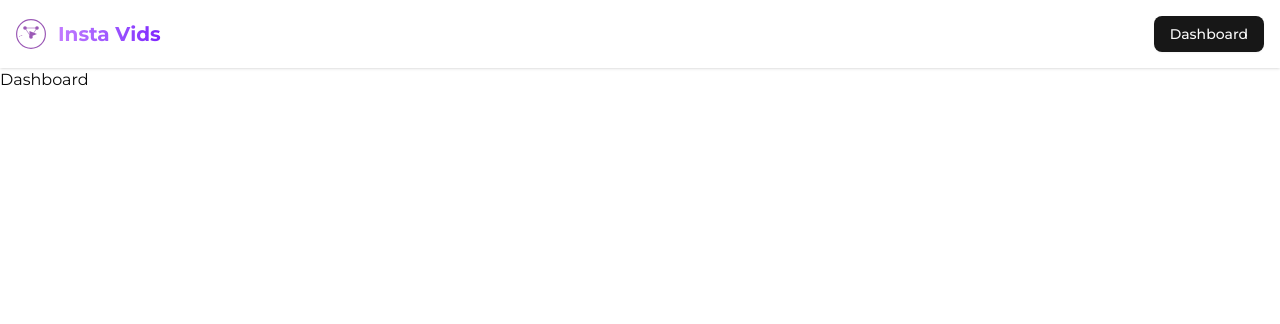
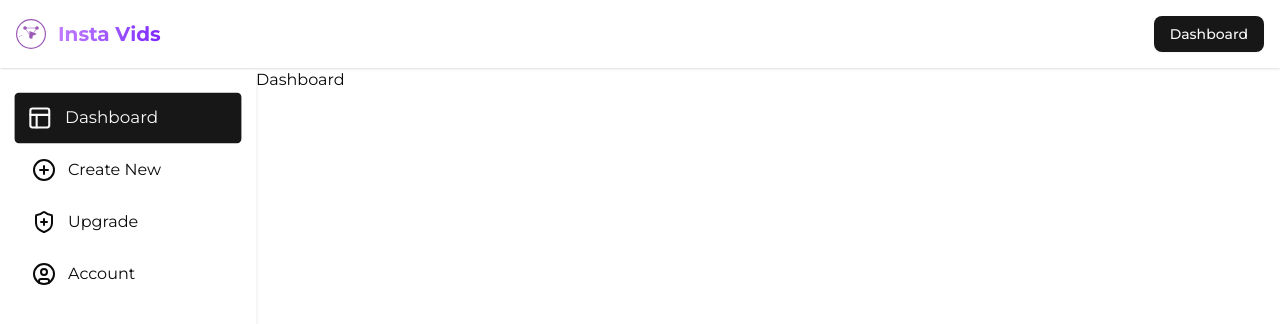
Before and after one commit to jawahiir98/insta-vid-nextjs, a Next.js app: page /dashboard in a window 1280 px wide. Shown: the top 324 px of the page. Built offline with nearby package versions, Linux system fonts and the light colour scheme; no server answers.

Commit message:
side nav

```diff
--- /dev/null
+++ b/src/app/dashboard/_components/SideNav.tsx
@@ -0,0 +1,39 @@
+'use client'
+
+import { usePathname } from 'next/navigation'
+import Link from 'next/link'
+import { CircleUser, PanelsTopLeft, PlusCircleIcon, ShieldPlusIcon } from 'lucide-react'
+
+const menuOptions = [
+    { id: 1, name: 'Dashboard', path: '/dashboard', icon: PanelsTopLeft },
+    { id: 2, name: 'Create New', path: '/create-new', icon: PlusCircleIcon },
+    { id: 3, name: 'Upgrade', path: '/upgrade', icon: ShieldPlusIcon },
+    { id: 4, name: 'Account', path: '/account', icon: CircleUser },
+]
+
+export const SideNav = () => {
+    const pathname = usePathname()
+
+    return (
+        <div className="w-64 h-screen shadow-md p-5">
+            <div>
+                {menuOptions.map((item) => {
+                    const isActive = pathname === item.path
+
+                    return (
+                        <Link href={item.path} key={item.id}>
+                            <div
+                                className={`flex items-center my-[4px] gap-3 p-3 rounded cursor-pointer transition-all duration-300 ease-in-out hover:bg-primary hover:text-primary-foreground hover:scale-105 ${
+                                    isActive ? 'bg-primary text-primary-foreground scale-105' : ''
+                                }`}
+                            >
+                                <item.icon />
+                                <h2>{item.name}</h2>
+                            </div>
+                        </Link>
+                    )
+                })}
+            </div>
+        </div>
+    )
+}
--- a/src/app/dashboard/layout.tsx
+++ b/src/app/dashboard/layout.tsx
@@ -1,13 +1,19 @@
 import React from "react";
-import {Header} from "./_components/Header";
+import {Header} from "@/app/dashboard/_components/Header";
+import {SideNav} from "@/app/dashboard/_components/SideNav";
 
 function DashboardLayout({ children }: { children: React.ReactNode }) {
   return (
-    <div className="">
-      <div className="">
+    <div>
+      <div className="hidden  md:block h-screen bg-white fixed mt-[70px] w-64">
+        <SideNav />
+      </div>
+      <div>
         <Header />
+        <div className={'md:ml-64'}>
+            {children}
+        </div>
       </div>
-      <div className="">{children}</div>
     </div>
   );
 }
```
